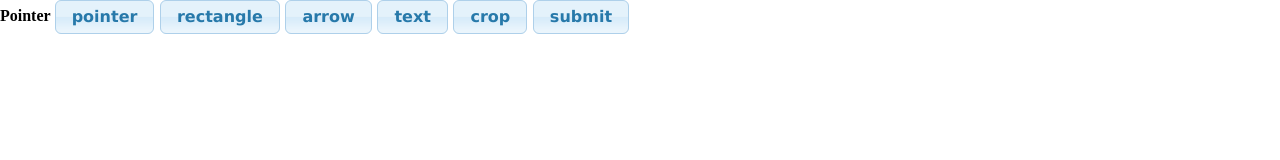
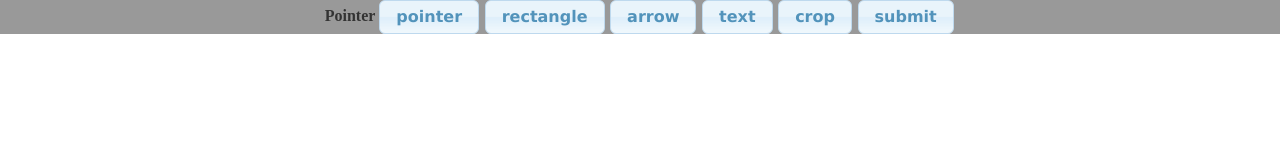
Before and after one commit to rysenko/bugsnap, a browser extension: page common/editor.html in a window 1280 px wide. Drawn offline with Linux system fonts and the light colour scheme.

Commit message:
Now making symbolic links instead of copying, style changes for editor

```diff
--- a/common/css/editor.css
+++ b/common/css/editor.css
@@ -10,6 +10,10 @@ html, body {
 
 .screen {
     float: left;
+}
+
+#toolbar {
+
 }
 
 #canvas, #editor, #texted, #output {
@@ -29,6 +33,15 @@ html, body {
     margin: 0;
     width: 100%;
     overflow: hidden;
+}
+
+#toolbar {
+    position: fixed;
+    text-align: center;
+    width: 100%;
+    background-color: gray;
+    opacity: 0.8;
+    z-index: 100;
 }
 /*Submit dialog*/
 #issue_dialog {
```
Also changed, not shown: 1 other file.
